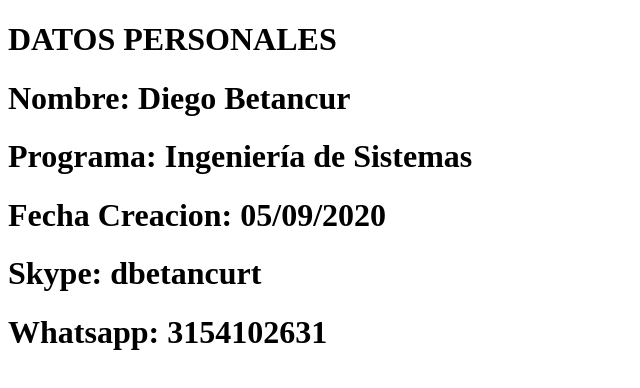
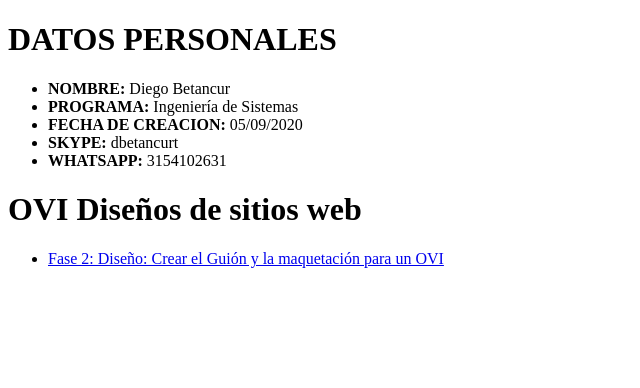
Before and after one commit to d13g0l/DSW-DiegoBetancur, a plain HTML site: page Index.html in a window 1280 px wide. Shown: the whole page, without its empty margins (0-640 px from the left). Drawn offline with Linux system fonts and the light colour scheme.

Commit message:
Update Index.html
1- Inclusion de nuevas etiquetas segun lo aprendido en fase 2.
2- Inclusion del vinculo al planing

```diff
--- a/Index.html
+++ b/Index.html
@@ -7,10 +7,17 @@
 </head>
 <body>
     <h1>DATOS PERSONALES</h1>
-    <h1>Nombre: Diego Betancur</h1>
-    <h1>Programa: Ingeniería de Sistemas</h1>
-    <h1>Fecha Creacion: 05/09/2020</h1>
-    <h1>Skype: dbetancurt</h1>
-    <h1>Whatsapp: 3154102631</h1>
-    </body>
+    <ul>
+        <li> <strong>NOMBRE:</strong> Diego Betancur</li>
+        <li><strong>PROGRAMA:</strong> Ingeniería de Sistemas</li>
+        <li><strong>FECHA DE CREACION:</strong> 05/09/2020</li>
+        <li><strong>SKYPE:</strong> dbetancurt</li>
+        <li><strong>WHATSAPP:</strong> 3154102631</li>
+    </ul>
+
+    <h1>OVI Diseños de sitios web</h1>
+    <ul>
+        <li> <a href="planing.html"> Fase 2: Diseño: Crear el Guión y la maquetación para un OVI </a></li>
+    </ul>
+</body>
 </html>
```
